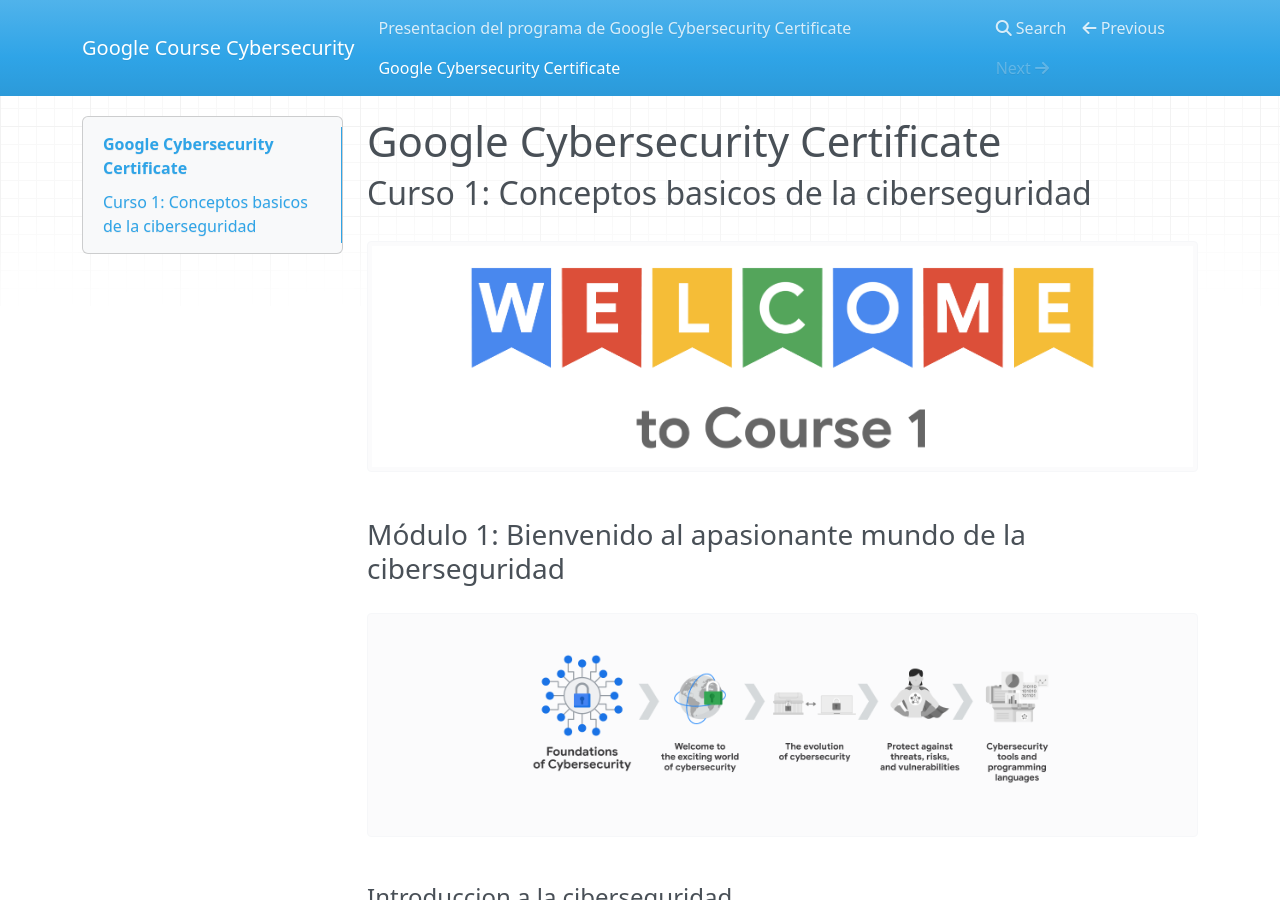
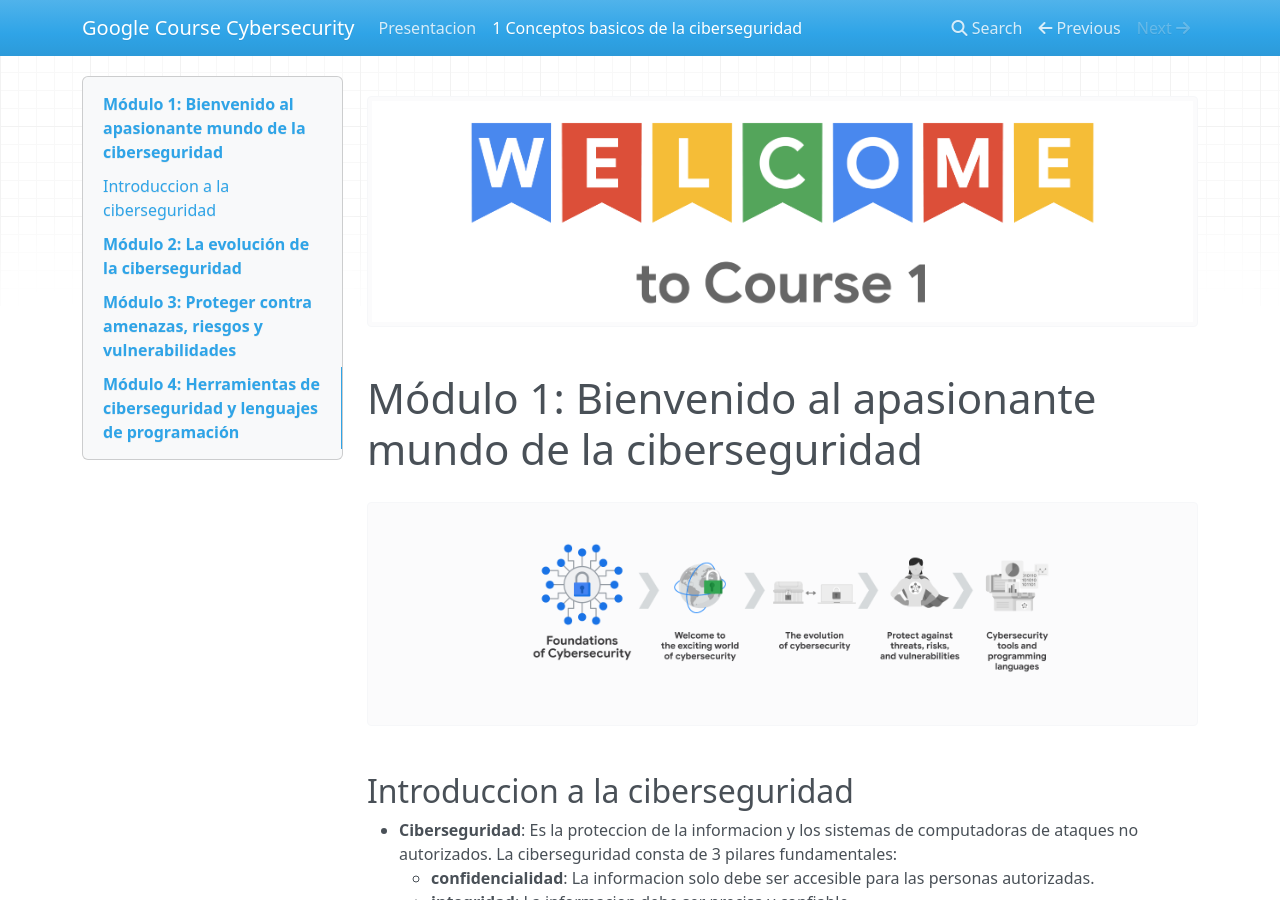
Before and after one commit to KEVIN-117/google-course-Cybersecurity, an MkDocs documentation site: the page built from docs/1_Conceptos basicos de la ciberseguridad.md, in a window 1280 px wide and 900 px high. Built offline with MkDocs 1.6.1, drawn with Linux system fonts in a browser that asks for light colours; nearby versions of some CDN libraries.

```diff
--- a/.pre-commit-config.yaml
+++ /dev/null
@@ -1,6 +0,0 @@
-repos:
-- repo: https://github.com/pre-commit/pre-commit-hooks
-  rev: v4.0.1
-  hooks:
-  - id: trailing-whitespace
-  - id: end-of-file-fixer
--- a/docs/GoogleCybersecurityCertificate.md
+++ b/docs/1_Conceptos basicos de la ciberseguridad.md
@@ -1,34 +1,30 @@
-# Google Cybersecurity Certificate
-
-## Curso 1: Conceptos basicos de la ciberseguridad
-
 ![img.png](img.png)
 
-### Módulo 1: Bienvenido al apasionante mundo de la ciberseguridad
+# Módulo 1: Bienvenido al apasionante mundo de la ciberseguridad
 ![img_1.png](img_1.png)
 
-#### Introduccion a la ciberseguridad
+## Introduccion a la ciberseguridad
 - **Ciberseguridad**: Es la proteccion de la informacion y los sistemas de computadoras de ataques no autorizados. La ciberseguridad consta de 3 pilares fundamentales:
       - **confidencialidad**: La informacion solo debe ser accesible para las personas autorizadas.
       - **integridad**: La informacion debe ser precisa y confiable.
       - **disponibilidad de la informacion**: La informacion debe estar disponible para las personas autorizadas cuando la necesiten.
 
-##### Tipos de amenasas
+### Tipos de amenasas
 - **Internas**: Las amenasas son aquellas que provienen por parte de los ex-empleados que trabajaron en la empresa o por parte de los empleados actuales que trabajan en la empresa o socios e incluso hasta un proveedor de servicios. Puede ser intencional (robo de datos) o accidental (hacer clic en un enlace malicioso).
 - **Externas**: Las amenasas son aquellas que provienen de personas ajenas a la empresa como los hackers, crackers, ciberdelincuentes, piratas informaticos, que buscan aprovecharse de las vulnerabilidades para obtener beneficios propios.
 
-##### Beneficios de la ciberseguridad
+### Beneficios de la ciberseguridad
 - **Proteccion de la informacion**: La ciberseguridad protege la informacion de los usuarios y de las empresas.
 - **Proteccion de los sistemas**: La ciberseguridad protege los sistemas de computadoras de las empresas.
 - **Mantenimiento de la confianza**: La ciberseguridad mantiene la confianza de los usuarios y de las empresas.
 
-##### Roles en ciberseguridad
+### Roles en ciberseguridad
 - **Analista de seguridad**Enfocado en la proteccion de sistemas y datos de una organizacion. Esto incluye tareas como el analisis de riesgos y la implementacion de medidas de seguridad y la respuesta a incidentes de seguridad.
 - **Analista de ciberseguridad**: Cumple funciones similares al de un analista de seguridad, pero con un enfoque mas especifico al las amenasas ciberneticas. Esto puede incluir el analisis de malware, la seguridad de la red.
 - **Centro de operaciones de seguridad (SOC)**: Este equipo se encarga de motitorear y responde a las amenazas de seguridad en tiempo real.
 - **Analista de seguridad de la informacion**: enfocado en la informacion confidencial de la organizacion. Esto incluye la implememntacion de politicas de seguridad, implementacion de controles de acceso.
 
-#### Preguntas y Respuestas
+### Preguntas y Respuestas
 
 1. Pregunta 1: ¿Cuál es la diferencia entre una amenaza interna y una amenaza externa en ciberseguridad?
 2. Pregunta 2: ¿Cuáles son los tres principios fundamentales de la seguridad de la información, a menudo conocidos como la tríada CIA?
@@ -44,7 +40,7 @@
     - Mantener los sistemas operativos y el software actualizados es crucial para la seguridad de una empresa porque las actualizaciones suelen incluir parches de seguridad que corrigen vulnerabilidades conocidas.
     - Al no actualizar, las empresas se exponen a un mayor riesgo de ataques cibernéticos, ya que los atacantes buscan activamente explotar estas vulnerabilidades.
 
-#### Terminología común sobre ciberseguridad
+### Terminología común sobre ciberseguridad
 
 - Cumplimiento Normativo: Se refiere al cumplimiento de las leyes y regulaciones relacionadas con la seguridad de la información. Permitiedole a las organizaciones evitar sanciones y multas por incumplimiento.
 - Marcos de Seguridad: Son marcos de trabajo que proporcionan un conjunto de controles y mejores prácticas para proteger la información y los sistemas de una organización.
@@ -56,7 +52,7 @@
 - Seguridad de la nube: Es proteger los datos y aplicaciones almacenados en la nube, asegurando que solo las personas autorizadas tengan acceso a ellos. La nube es un subcampo de la ciberseguridad que se enfoca en proteger los recursos de computación en la nube de los ataques cibernéticos.
 - La programacion: Es el proceso de escribir instrucciones para que una computadora realice una tarea específica o repetitiva. Como ser la automatizacion de tareas repetitivas en ciberseguridad, revicion de trafico de red, alerta de actividades sospechosas.
 
-#### Competencias basicas para los profecionales de la ciberseguridad:
+### Competencias basicas para los profecionales de la ciberseguridad:
 - **Habilidades Transferibles**: Son habilidades de otras areas que se aplican a diferentes carreras, como la resolucion de problemas, la comunicacion, la colaboracion, getion del tiempo, mentalidad de crecimiento y diversidad de perspectivas.
   - **Comunicacion**: Saber comprender los problemas y saber comunicarlos de manera clara y concisa de manera de que tanto las personas que tengan conocimientos tecnico y aquellos que no lo tengan puedan entenderlo.
   - **Resolucion de Problemas**: Saber identificar los problemas y encontrar soluciones efectivas, ademas de ser capaz de adaptarse a situaciones cambiantes. Puede hacerlo reconociendo patrones para luego determinar una solucion efectiva.
@@ -70,9 +66,9 @@
   - **Sistemas de prevencion de intrusiones (IPS)**: Son sistemas que detectan y bloquean automáticamente las amenazas de seguridad en tiempo real, protegiendo los sistemas y datos de una organización contra ataques cibernéticos.
   - **Conocimiento sobre el panorama de las amenazas**: Es importante que los profesionales de la ciberseguridad estén al tanto de las últimas tendencias y amenazas en el campo de la ciberseguridad, para poder anticipar y mitigar posibles riesgos de seguridad ante nuevas variantes de malware, ataques de phishing, ransomware entre otros.
   - **Respuestas ante incidentes**: Los profesionales de la ciberseguridad deben estar preparados para responder rápidamente a los incidentes de seguridad, investigar las causas raíz y tomar medidas correctivas para minimizar el impacto de los ataques cibernéticos.
-#### CompTIA Seguridad+
+### CompTIA Seguridad+
 - **CompTIA Security+**: Es una certificacion de seguridad de la informacion que valida las habilidades y conocimientos de los profesionales de la ciberseguridad en areas como la identificacion de amenazas, la implementacion de controles de seguridad y la respuesta a incidentes de seguridad.
-#### Términos y definiciones del Curso 1, Módulo 1
+### Términos y definiciones del Curso 1, Módulo 1
 - **Ciberseguridad (o seguridad)**: La práctica de garantizar la confidencialidad, integridad y disponibilidad de la información protegiendo las redes, los dispositivos, las personas y los datos del acceso no autorizado o de la explotación delictiva
 - **Seguridad de la nube**: El proceso de garantizar que los recursos almacenados en la Nube están configurados correctamente y que el acceso a dichos recursos está limitado a los usuarios autorizados
 - **amenaza interna**: Un empleado actual o anterior, un proveedor externo o un socio de confianza que supone un riesgo para la Seguridad.
@@ -89,14 +85,14 @@
 - **Controles de seguridad**: Medidas y procedimientos que se implementan para proteger los activos de una organización y mitigar los riesgos de seguridad.
 - **Cumplimiento normativo**: El cumplimiento de las leyes y regulaciones relacionadas con la seguridad de la información.
 
-### Módulo 2: La evolución de la ciberseguridad
+# Módulo 2: La evolución de la ciberseguridad
 ![img_2.png](img_2.png)
 
-### Módulo 3: Proteger contra amenazas, riesgos y vulnerabilidades
+# Módulo 3: Proteger contra amenazas, riesgos y vulnerabilidades
 ![img_3.png](img_3.png)
 
 
-### Módulo 4: Herramientas de ciberseguridad y lenguajes de programación
+# Módulo 4: Herramientas de ciberseguridad y lenguajes de programación
 ![img_4.png](img_4.png)
 
 
--- a/docs/index.md
+++ b/docs/index.md
@@ -1,4 +1,4 @@
-# Presentacion del programa de Google Cybersecurity Certificate
+# Presentacion
 
 Este programa se compone en el aprendisaje del area de la siberseguridad, en el cual se aprende a proteger la informacion de los usuarios y de las empresas. Aprendera temas como:
 
--- a/mkdocs.yml
+++ b/mkdocs.yml
@@ -1 +1,2 @@
 site_name: Google Course Cybersecurity
+site_description: A course on cybersecurity
```
Also changed, not shown: site/404.html, site/GoogleCybersecurityCertificate/index.html, site/index.html, site/search/search_index.json.
